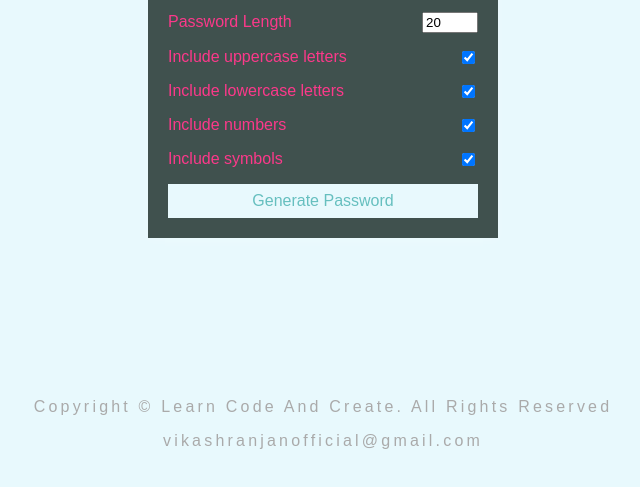
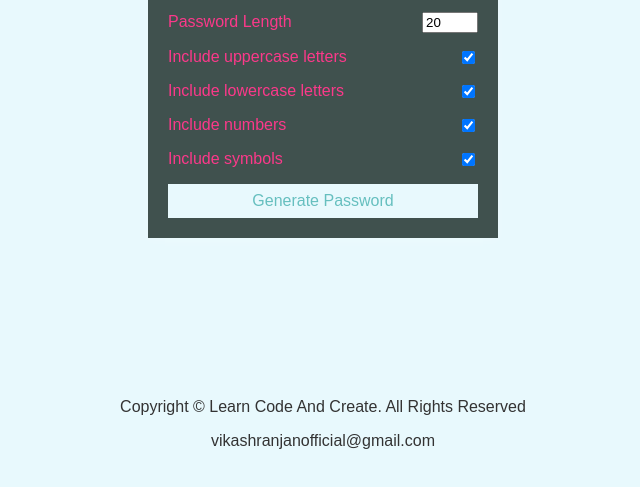
Before and after one commit to vika1221/password_generator, a plain HTML site: page index.html in a window 1280 px wide. Shown: the part 233-720 px from the top of the page, without its empty margins (317-957 px from the left). Drawn offline with Linux system fonts and the light colour scheme; a web font is replaced by a local one.

Commit message:
Update style.css

```diff
--- a/style.css
+++ b/style.css
@@ -91,9 +91,18 @@ h2 {
   margin: 15px 0;
 }
 
-.copyright {
-    color: #aaa;
-    letter-spacing: 0.2rem;
-    font-weight: 300;
-    text-align: center;
-  }
+.footer{
+    color: #333;
+}
+
+.copyright{
+    margin-top: 20vh;
+    display: flex;
+    align-items: center;
+    justify-content:center;
+}
+
+.email{
+    margin-top: 0;
+    display: flex;
+}
```
